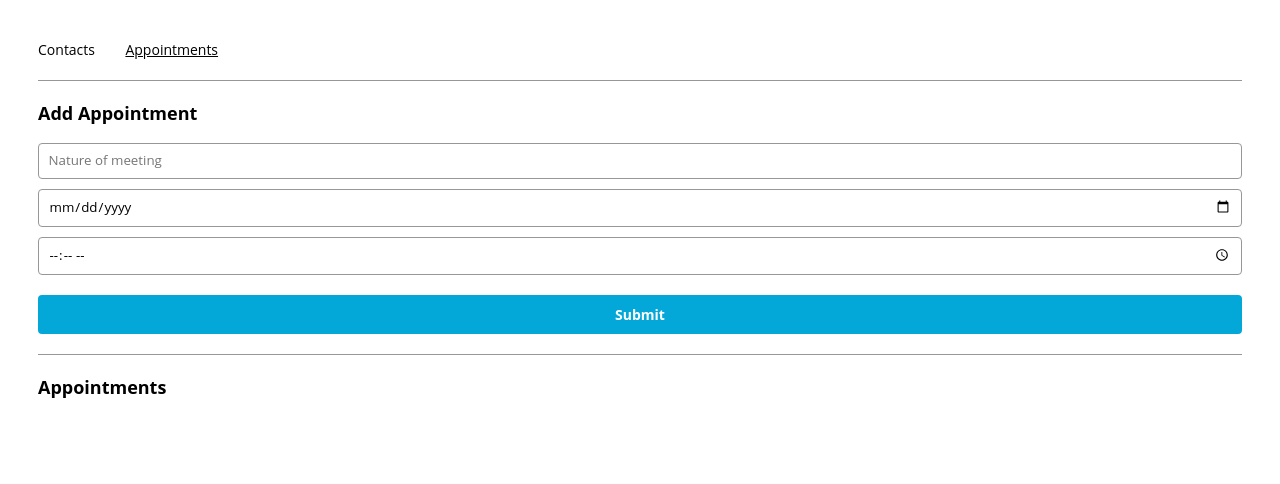
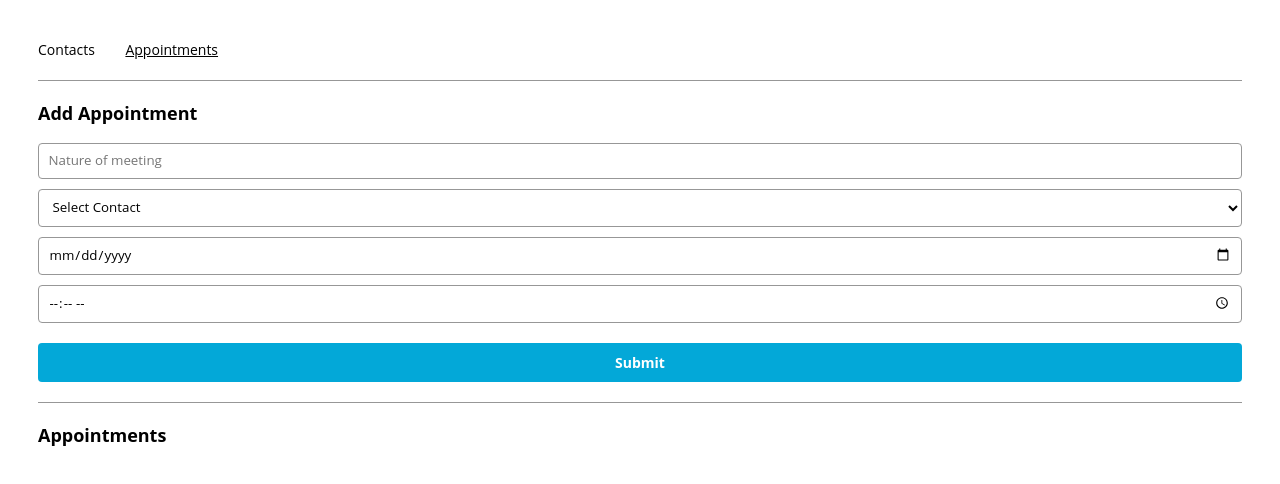
Before and after one commit to dannyjf95/appointment-planner, a React (Create React App) app: page /appointments in a window 1280 px wide. Shown: the top 484 px of the page. Built offline with nearby package versions, Linux system fonts and the light colour scheme.

Commit message:
add drop down for contacts, + visuals & tidy page

```diff
--- a/src/components/contactPicker/ContactPicker.js
+++ b/src/components/contactPicker/ContactPicker.js
@@ -9,7 +9,10 @@ export const ContactPicker = ({ contacts, name, value, onChange }) => {
   // console.log(mappedContacts)
   return (
     <>
-
+      <select onChange={onChange} value={value} name={name}>
+        <option value="">Select Contact</option>
+        {mappedContacts}
+      </select>
     </>
   );
 };
```
